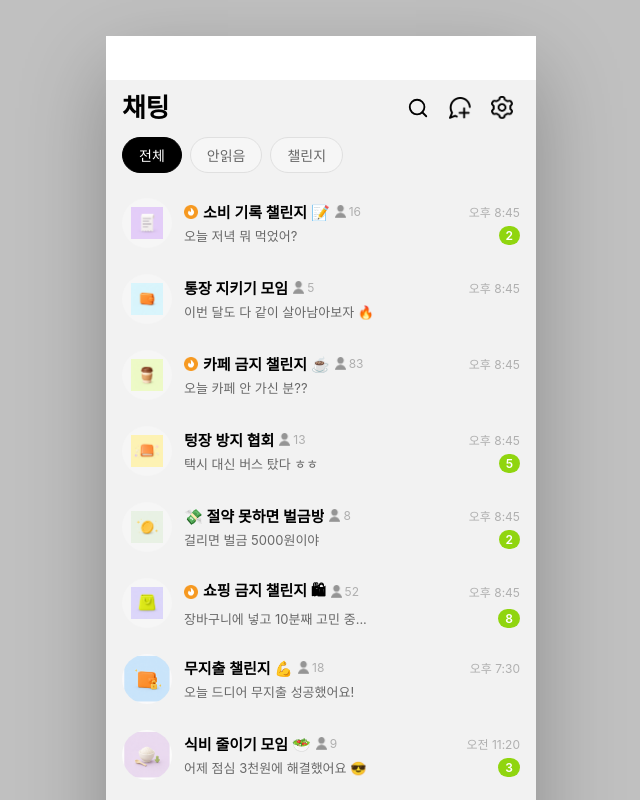
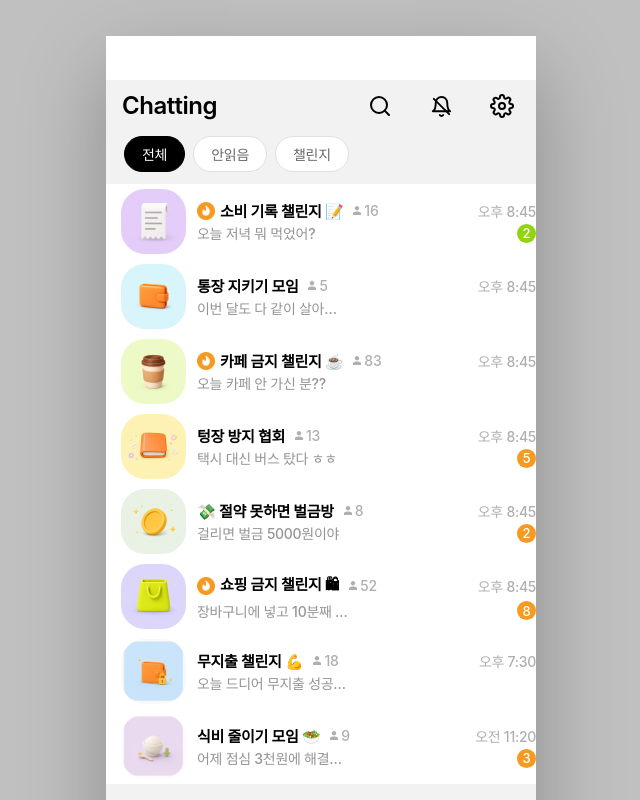
Before and after one commit to nahyune/uxui, a React (Vite) app: page /chat in a window 1280 px wide. Shown: the top 800 px of the page, without its empty margins (319-959 px from the left). Built offline with nearby package versions, Linux system fonts and the light colour scheme; a web font is replaced by a local one.

Commit message:
채팅페이지 피그마 전면 재작성 (Chatting타이틀, 65px아바타, 14px메타, 오렌지뱃지)

```diff
--- a/src/pages/Chat.jsx
+++ b/src/pages/Chat.jsx
@@ -25,45 +25,59 @@ export default function Chat() {
       </div>
 
       <div className="main-scroll chat-pg-scroll">
+
+        {/* 헤더 — 피그마 "Chatting" 24px + 아이콘 3개 */}
         <div className="chat-pg-header">
-          <h1 className="scroll-title" style={{ padding: 0 }}>채팅</h1>
+          <h1 className="chat-pg-title">Chatting</h1>
           <div className="chat-pg-icons">
             <button className="pg-icon-btn">
-              <svg width="22" height="22" viewBox="0 0 24 24" fill="none" stroke="#000" strokeWidth="2" strokeLinecap="round"><circle cx="11" cy="11" r="8"/><line x1="21" y1="21" x2="16.65" y2="16.65"/></svg>
+              <svg width="24" height="24" viewBox="0 0 24 24" fill="none" stroke="#000" strokeWidth="2" strokeLinecap="round"><circle cx="11" cy="11" r="8"/><line x1="21" y1="21" x2="16.65" y2="16.65"/></svg>
             </button>
             <button className="pg-icon-btn">
-              <img src="/img/chat_plus.png" width="22" alt="" style={{ objectFit: 'contain' }} />
+              <svg width="23" height="23" viewBox="0 0 24 24" fill="none" stroke="#000" strokeWidth="2" strokeLinecap="round" strokeLinejoin="round"><path d="M18 8A6 6 0 0 0 6 8c0 7-3 9-3 9h18s-3-2-3-9"/><path d="M13.73 21a2 2 0 0 1-3.46 0"/><line x1="4" y1="4" x2="20" y2="20"/></svg>
             </button>
             <button className="pg-icon-btn">
-              <img src="/img/chat_setting.png" width="22" alt="" style={{ objectFit: 'contain' }} />
+              <svg width="24" height="24" viewBox="0 0 24 24" fill="none" stroke="#000" strokeWidth="2" strokeLinecap="round"><circle cx="12" cy="12" r="3"/><path d="M19.4 15a1.65 1.65 0 0 0 .33 1.82l.06.06a2 2 0 0 1-2.83 2.83l-.06-.06a1.65 1.65 0 0 0-1.82-.33 1.65 1.65 0 0 0-1 1.51V21a2 2 0 0 1-4 0v-.09A1.65 1.65 0 0 0 9 19.4a1.65 1.65 0 0 0-1.82.33l-.06.06a2 2 0 0 1-2.83-2.83l.06-.06A1.65 1.65 0 0 0 4.68 15a1.65 1.65 0 0 0-1.51-1H3a2 2 0 0 1 0-4h.09A1.65 1.65 0 0 0 4.6 9a1.65 1.65 0 0 0-.33-1.82l-.06-.06a2 2 0 0 1 2.83-2.83l.06.06A1.65 1.65 0 0 0 9 4.68a1.65 1.65 0 0 0 1-1.51V3a2 2 0 0 1 4 0v.09a1.65 1.65 0 0 0 1 1.51 1.65 1.65 0 0 0 1.82-.33l.06-.06a2 2 0 0 1 2.83 2.83l-.06.06A1.65 1.65 0 0 0 19.4 9a1.65 1.65 0 0 0 1.51 1H21a2 2 0 0 1 0 4h-.09a1.65 1.65 0 0 0-1.51 1z"/></svg>
             </button>
           </div>
         </div>
+
+        {/* 카테고리 탭 */}
         <div className="chat-pg-tabs">
           {['전체', '안읽음', '챌린지'].map((t, i) => (
             <button key={t} className={`chat-pg-tab${tab === i ? ' active' : ''}`} onClick={() => setTab(i)}>{t}</button>
           ))}
         </div>
+
+        {/* 채팅 목록 */}
         {rooms.map((r, i) => {
           const inner = (
             <>
-              <div className={`chat-pg-avatar${r.fill ? ' fill' : ''}`}>
+              {/* 아바타 — 피그마 65×65px, radius:24px */}
+              <div className="chat-pg-avatar">
                 <img src={r.avatar} alt="" />
               </div>
               <div className="chat-pg-info">
+                {/* 상단: 이름+인원 / 시간 */}
                 <div className="chat-pg-top">
-                  <div className="chat-pg-name-wrap">
-                    {r.fire && <img src="/img/icon_fire.png" className="chat-pg-fire" alt="" />}
-                    <span className="chat-pg-name">{r.name}</span>
+                  <div className="chat-pg-name-row">
+                    <div className="chat-pg-name-fire">
+                      {r.fire && <img src="/img/icon_fire.png" width="18" height="18" alt="" style={{ objectFit: 'contain', flexShrink: 0 }} />}
+                      <span className="chat-pg-name">{r.name}</span>
+                    </div>
                     <span className="chat-pg-count">
-                      <img src="/img/person_01.png" width="11" alt="" /> {r.count}
+                      <svg width="8" height="9" viewBox="0 0 8 10" fill="#AFAFAF"><path d="M4 5C5.38 5 6.5 3.88 6.5 2.5S5.38 0 4 0 1.5 1.12 1.5 2.5 2.62 5 4 5zm0 1C2.33 6 -1 6.83 -1 8.5V10h10V8.5C9 6.83 5.67 6 4 6z"/></svg>
+                      {r.count}
                     </span>
                   </div>
                   <span className="chat-pg-time">{r.time}</span>
                 </div>
+                {/* 하단: 메세지 / 안읽음 */}
                 <div className="chat-pg-bottom">
                   <p className="chat-pg-msg">{r.msg}</p>
-                  {r.unread > 0 && <span className="chat-pg-unread">{r.unread}</span>}
+                  {r.unread > 0 && (
+                    <span className={`chat-pg-unread${r.unread === 2 && r.fire ? ' green' : ''}`}>{r.unread}</span>
+                  )}
                 </div>
               </div>
             </>
--- a/src/styles/pages.css
+++ b/src/styles/pages.css
@@ -528,27 +528,41 @@
 ══════════════════════════════════════ */
 .chat-pg-scroll { flex: 1; overflow-y: auto; scrollbar-width: none; }
 .chat-pg-scroll::-webkit-scrollbar { display: none; }
-.chat-pg-header { display: flex; align-items: center; justify-content: space-between; padding: 8px 16px 10px; flex-shrink: 0; }
-.chat-pg-icons { display: flex; align-items: center; gap: 6px; }
-.chat-pg-tabs { display: flex; gap: 8px; padding: 0 16px 12px; flex-shrink: 0; }
-.chat-pg-tab { padding: 7px 16px; border-radius: 20px; font-size: 14px; font-weight: 500; color: #686868; background: #F6F6F6; border: 1px solid #E0E0E0; cursor: pointer; }
+/* 채팅 헤더 — 피그마 "Chatting" 24px SemiBold, 아이콘 gap:25px */
+.chat-pg-header { display: flex; align-items: center; justify-content: space-between; padding: 8px 16px 12px; flex-shrink: 0; }
+.chat-pg-title { font-size: 24px; font-weight: 600; color: #000; letter-spacing: -0.48px; line-height: 1.5; }
+.chat-pg-icons { display: flex; align-items: center; gap: 25px; }
+/* 탭 — 피그마 px:17px, radius:52px, border:1.3px */
+.chat-pg-tabs { display: flex; gap: 8px; padding: 0 18px 12px; flex-shrink: 0; }
+.chat-pg-tab { padding: 7px 17px; border-radius: 52px; font-size: 14px; font-weight: 500; color: #686868; background: #fff; border: 1.3px solid #E0E0E0; cursor: pointer; letter-spacing: -0.28px; white-space: nowrap; }
 .chat-pg-tab.active { background: #000; color: #fff; border-color: #000; }
 
-.chat-pg-item { display: flex; align-items: center; padding: 13px 16px; gap: 12px; cursor: pointer; text-decoration: none; color: inherit; }
-.chat-pg-item:active { background: #F6F6F6; }
-.chat-pg-avatar { width: 50px; height: 50px; border-radius: 50%; background: #F6F6F6; flex-shrink: 0; display: flex; align-items: center; justify-content: center; overflow: hidden; }
-.chat-pg-avatar img { width: 65%; height: 65%; object-fit: contain; }
-.chat-pg-avatar.fill img { width: 100%; height: 100%; object-fit: cover; }
-.chat-pg-info { flex: 1; display: flex; flex-direction: column; gap: 4px; min-width: 0; }
-.chat-pg-top { display: flex; align-items: center; justify-content: space-between; gap: 8px; }
-.chat-pg-name-wrap { display: flex; align-items: center; gap: 5px; flex: 1; min-width: 0; }
-.chat-pg-fire { width: 14px; height: 14px; object-fit: contain; flex-shrink: 0; }
-.chat-pg-name { font-size: 15px; font-weight: 600; color: #000; white-space: nowrap; overflow: hidden; text-overflow: ellipsis; }
-.chat-pg-count { font-size: 12px; color: #AFAFAF; white-space: nowrap; flex-shrink: 0; display: flex; align-items: center; gap: 3px; }
-.chat-pg-time { font-size: 12px; color: #AFAFAF; white-space: nowrap; flex-shrink: 0; }
+/* 채팅 아이템 — 피그마 py:5px pl:15px gap:11px */
+.chat-pg-item { display: flex; align-items: center; padding: 5px 0 5px 15px; gap: 11px; cursor: pointer; text-decoration: none; color: inherit; background: #fff; }
+/* 아바타 — 피그마 65×65px, radius:24px, bg:#9E9E9E */
+.chat-pg-avatar { width: 65px; height: 65px; border-radius: 24px; background: #9E9E9E; flex-shrink: 0; overflow: hidden; }
+.chat-pg-avatar img { width: 100%; height: 100%; object-fit: cover; }
+/* 콘텐츠 — 피그마 gap:2px, width:323px */
+.chat-pg-info { flex: 1; display: flex; flex-direction: column; gap: 2px; min-width: 0; }
+/* 상단 행 */
+.chat-pg-top { display: flex; align-items: center; justify-content: space-between; }
+/* 이름+인원수 행 — 피그마 gap:10px between name-group and count */
+.chat-pg-name-row { display: flex; align-items: center; gap: 10px; min-width: 0; }
+/* 파이어+이름 그룹 — gap:5px */
+.chat-pg-name-fire { display: flex; align-items: center; gap: 5px; min-width: 0; }
+/* 이름 — 피그마 15px SemiBold black */
+.chat-pg-name { font-size: 15px; font-weight: 600; color: #000; white-space: nowrap; overflow: hidden; text-overflow: ellipsis; letter-spacing: -0.3px; }
+/* 인원수 — 피그마 14px Medium #AFAFAF, gap:3px */
+.chat-pg-count { font-size: 14px; font-weight: 500; color: #AFAFAF; white-space: nowrap; flex-shrink: 0; display: flex; align-items: center; gap: 3px; letter-spacing: -0.28px; }
+/* 시간 — 피그마 14px Medium #AFAFAF */
+.chat-pg-time { font-size: 14px; font-weight: 500; color: #AFAFAF; white-space: nowrap; flex-shrink: 0; letter-spacing: -0.28px; }
+/* 하단 행 */
 .chat-pg-bottom { display: flex; align-items: center; justify-content: space-between; gap: 8px; }
-.chat-pg-msg { font-size: 13px; color: #686868; white-space: nowrap; overflow: hidden; text-overflow: ellipsis; flex: 1; }
-.chat-pg-unread { background: #90D50F; color: #fff; font-size: 12px; font-weight: 600; border-radius: 10px; padding: 2px 7px; flex-shrink: 0; }
+/* 메세지 — 피그마 14px Medium #959595, max-width:151px */
+.chat-pg-msg { font-size: 14px; font-weight: 500; color: #959595; white-space: nowrap; overflow: hidden; text-overflow: ellipsis; max-width: 151px; letter-spacing: -0.28px; flex-shrink: 0; }
+/* 안읽음 뱃지 — 피그마 19px 원형, 오렌지 #F69A21, 13px */
+.chat-pg-unread { width: 19px; height: 19px; border-radius: 50%; background: #F69A21; color: #fff; font-size: 13px; font-weight: 500; display: flex; align-items: center; justify-content: center; letter-spacing: -0.26px; flex-shrink: 0; }
+.chat-pg-unread.green { background: #90D50F; }
 
 /* ══════════════════════════════════════
    채팅방 공통 (Chatting / ChattingChallenge)
```
